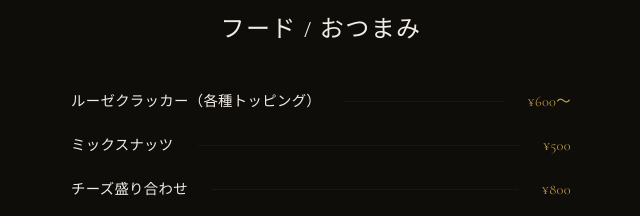
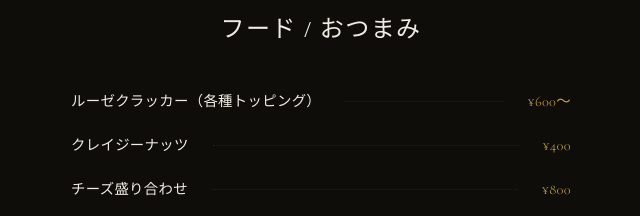
Before and after one commit to spitarmy/route-z, a plain HTML site: page menu.html in a window 1280 px wide. Shown: the part 3585-3801 px from the top of the page, 319-959 px from the left. Drawn offline with nearby package versions, Linux system fonts and the light colour scheme.

Commit message:
feat: ミックスナッツ→クレイジーナッツ(¥400)に変更、写真追加

```diff
--- a/menu.html
+++ b/menu.html
@@ -320,9 +320,9 @@
                                 <span class="menu-item__price">¥600〜</span>
                             </div>
                             <div class="menu-item">
-                                <span class="menu-item__name">ミックスナッツ</span>
+                                <span class="menu-item__name">クレイジーナッツ</span>
                                 <span class="menu-item__dots"></span>
-                                <span class="menu-item__price">¥500</span>
+                                <span class="menu-item__price">¥400</span>
                             </div>
                             <div class="menu-item">
                                 <span class="menu-item__name">チーズ盛り合わせ</span>
```
Also changed, not shown: images/crazy-nuts.jpg (added).
